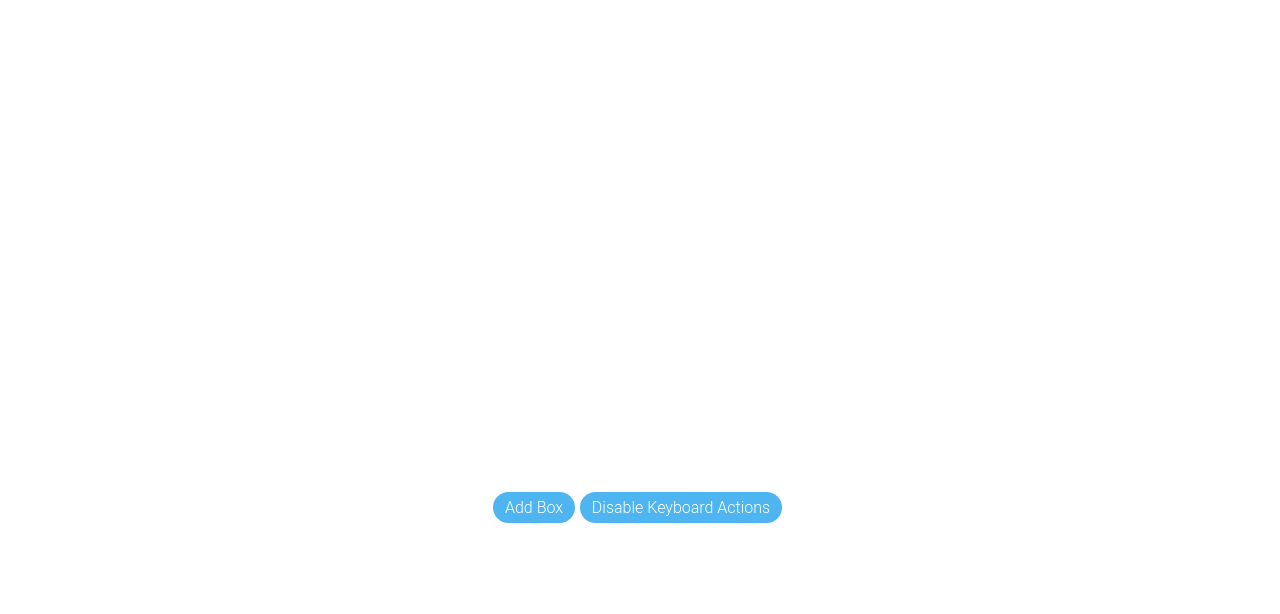
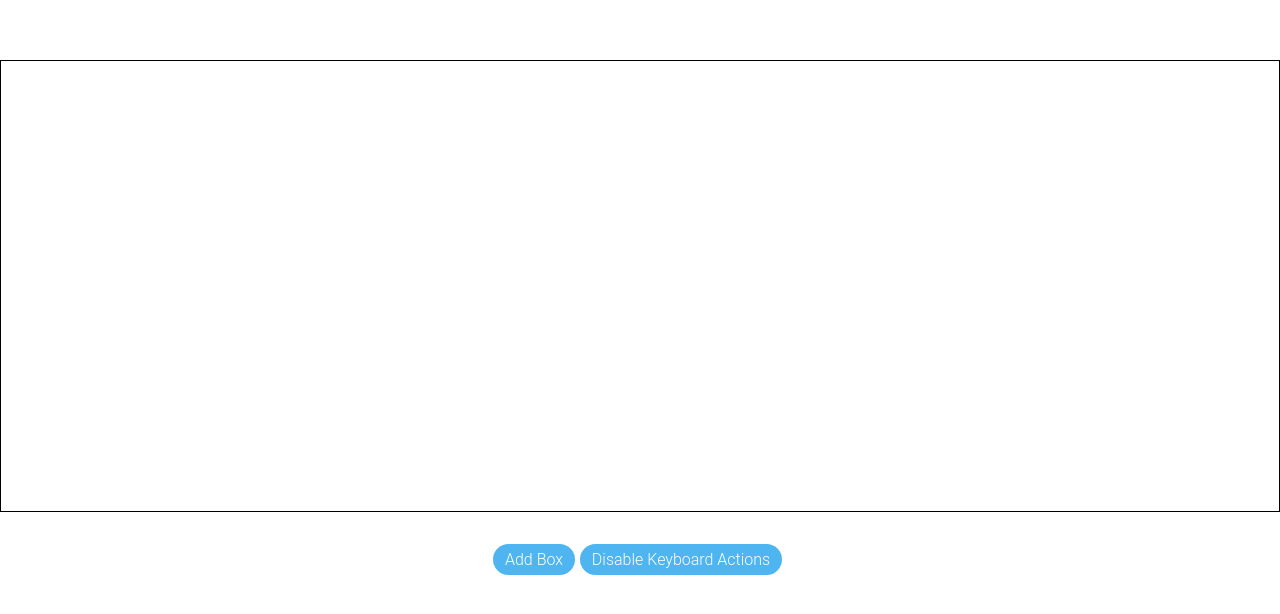
Before and after one commit to ganesh-91/block-task, a React (Create React App) app: page / in a window 1280 px wide. Shown: the part 140-754 px from the top of the page. Built offline with nearby package versions, Linux system fonts and the light colour scheme.

Commit message:
minor changes

```diff
--- a/src/component/ArenaContainer/index.js
+++ b/src/component/ArenaContainer/index.js
@@ -37,6 +37,7 @@ const ArenaContainer = () => {
     }
 
     const computeVal = (v, minLimit, maxLimit, a, b) => {
+        console.log('object', v)
         let n = parseInt(v, 10) - (dimension[a] ? 100 : 0) + (dimension[b] ? 100 : 0);
         let val = n <= 0 ? 0 : (n <= minLimit ? v : (n >= maxLimit ? v : n));
         return val;
@@ -55,9 +56,10 @@ const ArenaContainer = () => {
             newBoxArray.forEach((box, inx) => {
                 if (box.id === selectedBox) index = inx
             })
+            let fenceElement = document.getElementById(`fence-element`).getBoundingClientRect();
             let boxPos = document.getElementById(`box_${selectedBox}`).getBoundingClientRect();
-            let top = computeVal(boxPos.top, 0, ((Math.ceil(boxArray.length / 8) * 100)), 87, 83);
-            let left = computeVal((boxPos.left), 0, 800, 65, 68);
+            let top = computeVal((boxPos.top - fenceElement.top), 0, fenceElement.height, 87, 83);
+            let left = computeVal((boxPos.left - fenceElement.left), 0, fenceElement.right, 65, 68);
             newBoxArray[index].top = top;
             newBoxArray[index].left = left;
         }
--- a/src/component/ArenaContainer/style.css
+++ b/src/component/ArenaContainer/style.css
@@ -1,4 +1,5 @@
 .arena-container {
     height: 100%;
     overflow: hidden;
+    padding-top: 200px;
 }
--- a/src/component/BoxFence/index.js
+++ b/src/component/BoxFence/index.js
@@ -3,7 +3,7 @@ import './style.css'
 
 const BoxFence = (props) => {
     return (
-        <div className="fence-wrapper">
+        <div id='fence-wrapper' className="fence-wrapper">
             <div id='fence-element' className="fence">
                 {props.boxArray.map((el, inx) => {
                     let rowNo = Math.floor(inx / 8)
--- a/src/component/BoxFence/style.css
+++ b/src/component/BoxFence/style.css
@@ -1,11 +1,12 @@
 .fence-wrapper {
     height: 75%;
     overflow: auto;
+    border: 1px solid black;
 }
 
 .fence {
     width: 800px;
-    /* margin-left: 300px; */
+    margin: auto;
     height: 100%;
     position: relative;
     position: relative;
```
